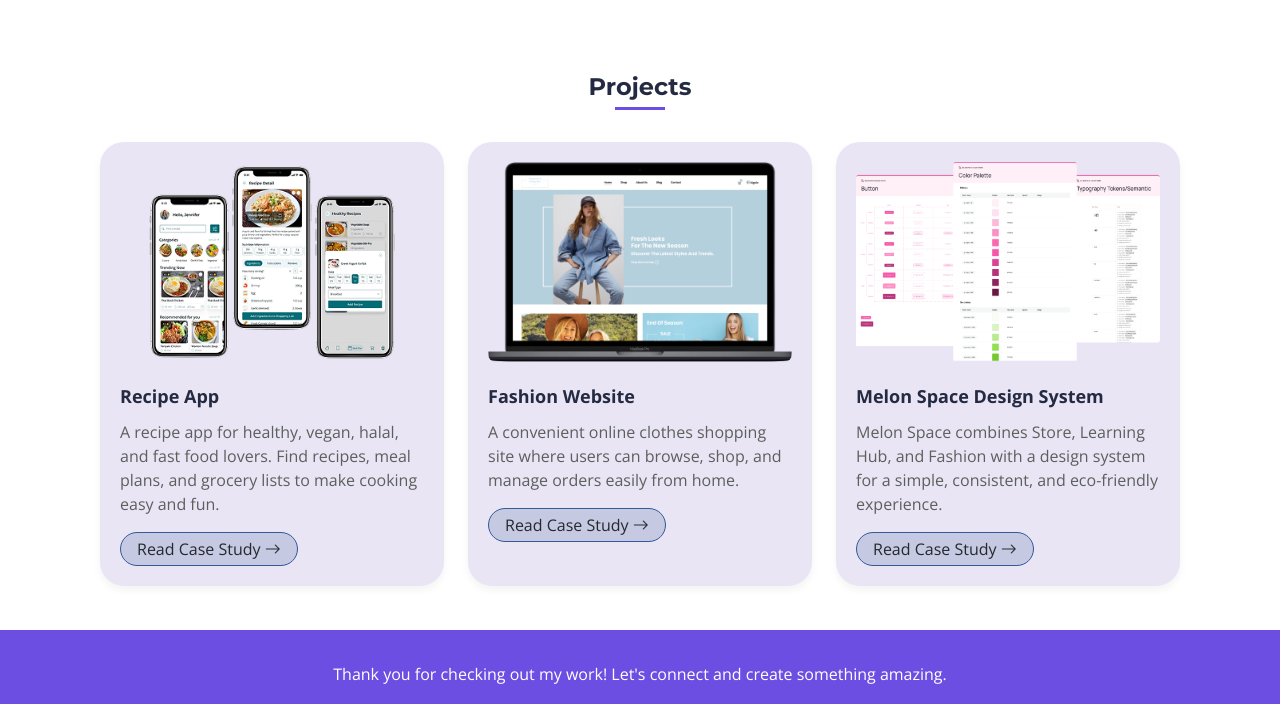
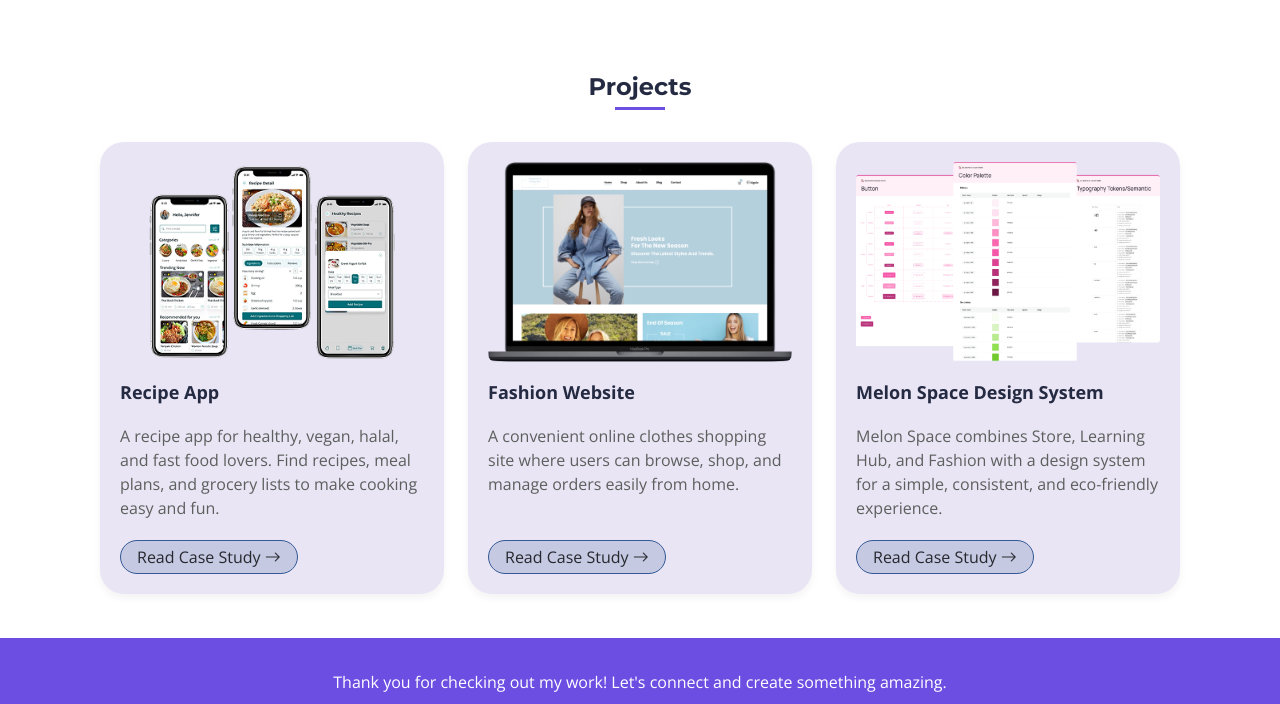
Before and after one commit to YaminMyintngwe/Portfolio, a website: page src/public/index.html in a window 1280 px wide. Shown: the part 2730-3434 px from the top of the page. Drawn offline with Linux system fonts and the light colour scheme.

Commit message:
modify card style and add updated CV

```diff
--- a/src/public/css/index.css
+++ b/src/public/css/index.css
@@ -373,7 +373,8 @@ body {
     border-radius: 24px;
     box-shadow: 0 4px 8px rgba(0,0,0,0.05);
     padding: 20px;
-
+    display: flex;
+    flex-direction: column;
 }
 
 .project-card img {
@@ -381,14 +382,19 @@ body {
     height: 200px;
     width: 100%;
     border-radius: 0.5rem;
-    margin-bottom: 1.5rem;
+    margin-bottom: 20px;
 }
 
 .project-title {
     font-size: 18px;
     font-weight: bold;
     color: #242A41;
-    margin-bottom: 12px;
+    margin-bottom: 20px;
+}
+
+.project-description {
+    flex-grow: 1;
+    margin-bottom: 20px;
 }
 
 .btn-read-case-study {
@@ -396,6 +402,7 @@ body {
     border: 1px solid #345995;
     border-radius: 25px;
     padding: 4px 16px;
+    align-self: flex-start;
 }
 
 .btn-read-case-study a {
```
Also changed, not shown: 1 other file.
